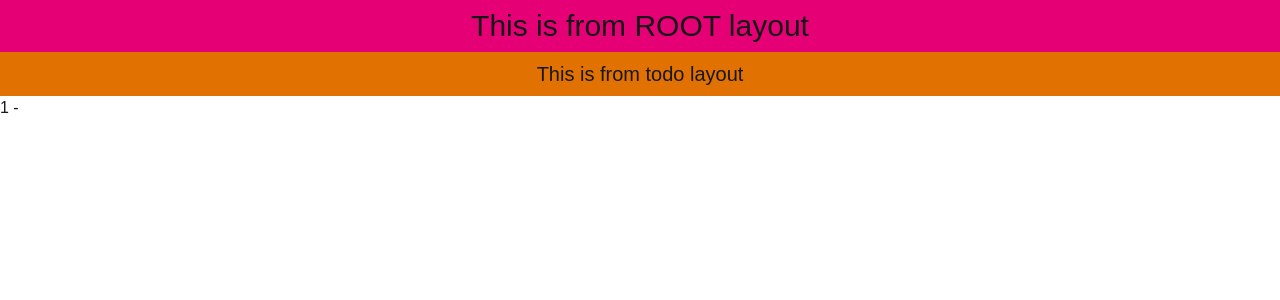
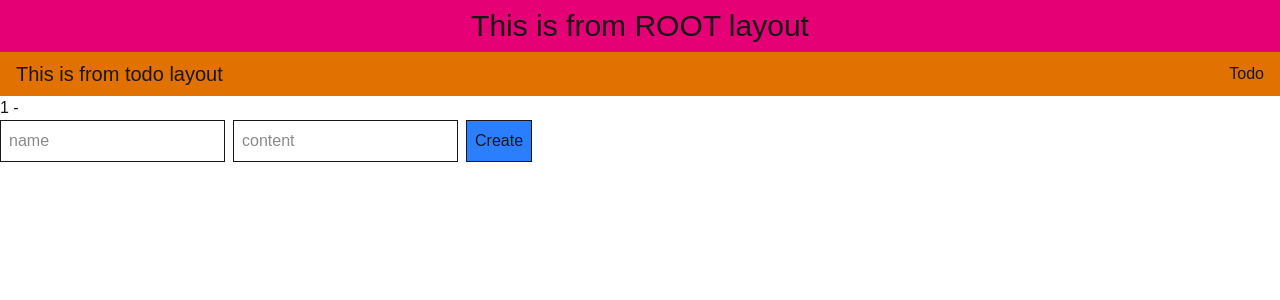
Before and after one commit to habiburrahman26/learn-next-, a Next.js app: page /todo/1 in a window 1280 px wide. Shown: the top 300 px of the page. Built offline with nearby package versions, Linux system fonts and the light colour scheme.

Commit message:
add nested layout

```diff
--- /dev/null
+++ b/app/components/countLength.tsx
@@ -0,0 +1,9 @@
+"use client";
+
+function CountLength(props: { length: number }) {
+  const { length } = props;
+
+  return <div className="text-red-400">Length: {length}</div>;
+}
+
+export default CountLength;
--- a/app/todo/[id]/page.tsx
+++ b/app/todo/[id]/page.tsx
@@ -1,12 +1,46 @@
+import { refresh } from "next/cache";
+import { redirect } from "next/navigation";
+
 type SingleTodoProps = PageProps<"/todo/[id]">;
+
+async function createPost(formData: FormData) {
+  "use server";
+  const title = formData.get("title");
+  const content = formData.get("content");
+  console.log(title, content);
+  refresh();
+  redirect("/");
+}
 
 async function SingleTodo(props: SingleTodoProps) {
   const { id } = await props.params;
   const par = await props.searchParams;
 
-  console.log(par);
-
-  return <div>{id} - </div>;
+  return (
+    <div>
+      {id} -
+      <form action={createPost}>
+        <input
+          type="text"
+          name="title"
+          className="border p-2"
+          placeholder="name"
+        />
+        <input
+          type="text"
+          name="content"
+          className="border p-2 ml-2"
+          placeholder="content"
+        />
+        <button
+          type="submit"
+          className="bg-blue-500 p-2 border ml-2 cursor-auto"
+        >
+          Create
+        </button>
+      </form>
+    </div>
+  );
 }
 
 export default SingleTodo;
--- a/app/todo/layout.tsx
+++ b/app/todo/layout.tsx
@@ -1,4 +1,5 @@
 import { ReactNode } from "react";
+import Link from "next/link";
 
 type AboutLayoutProps = {
   children: ReactNode;
@@ -9,9 +10,12 @@ function AboutLayout(props: AboutLayoutProps) {
 
   return (
     <section>
-      <nav className="py-2 bg-amber-600 text-center text-xl">
-        <p>This is from todo layout</p>
-      </nav>
+      <div className="flex justify-between items-center px-4 bg-amber-600">
+        <p className="py-2 text-xl">This is from todo layout</p>
+        <nav>
+          <Link href="/todo">Todo</Link>
+        </nav>
+      </div>
       {children}
     </section>
   );
--- a/app/todo/page.tsx
+++ b/app/todo/page.tsx
@@ -1,4 +1,5 @@
 import Link from "next/link";
+import CountLength from "../components/countLength";
 
 type Todo = {
   id: number;
@@ -18,8 +19,8 @@ async function getTodo() {
 }
 
 async function page() {
-  const data = await getTodo();
-  console.log(data);
+  const data: Todo[] = await getTodo();
+
   return (
     <div className="space-y-2">
       <p className="text-2xl py-4 text-center">Todo List</p>
@@ -28,6 +29,7 @@ async function page() {
           {todo.title}
         </Link>
       ))}
+      <CountLength length={data.length} />
     </div>
   );
 }
```
